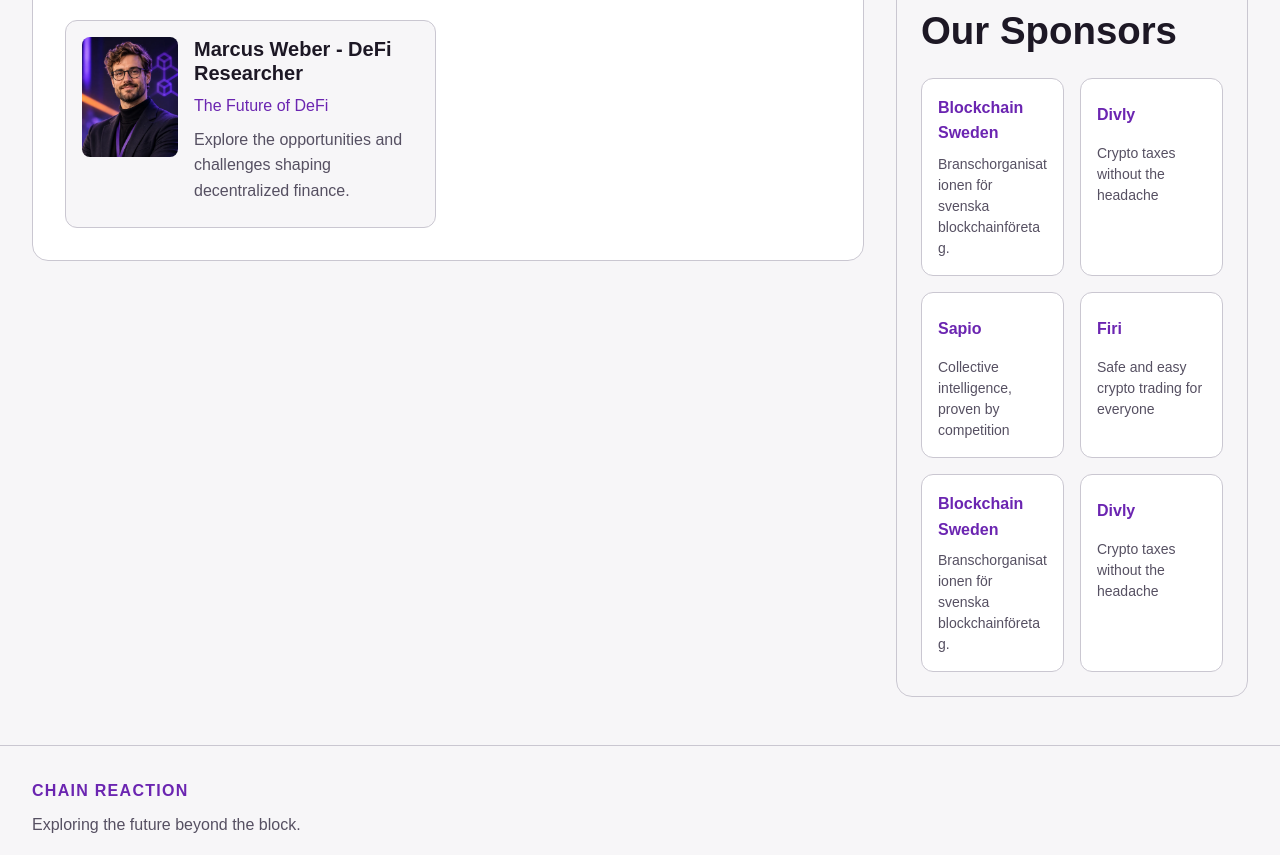
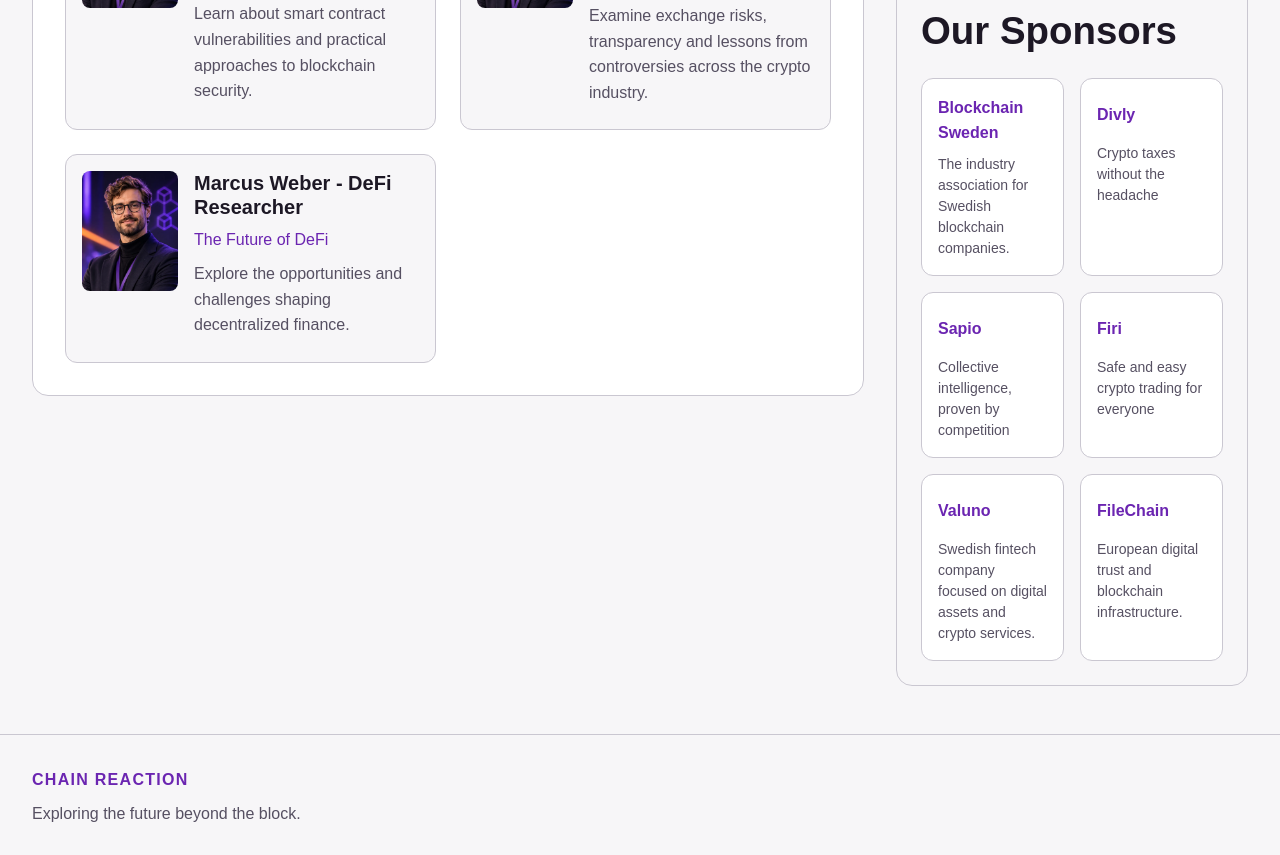
Before and after one commit to cameloasa-blockchain/Conference-Chain-Reaction, a plain HTML site: page index.html in a window 1280 px wide. Shown: the part 2780-3635 px from the top of the page. Drawn offline with Linux system fonts and the light colour scheme.

Commit message:
fix: refine schedule and sponsor content

```diff
--- a/index.html
+++ b/index.html
@@ -163,7 +163,7 @@
                         <!-- Lunch break -->
                         <li class="schedule-item schedule-break">
                             <article class="schedule-card">
-                                <time datetime="12:00">12:00–13:00</time>
+                                <time datetime="12:00">12:00</time>–<time datetime="13:00">13:00</time>
 
                                 <h3>Lunch Break</h3>
 
@@ -213,7 +213,7 @@
                         <!-- Session 6 -->
                         <li class="schedule-item">
                             <article class="schedule-card">
-                                <time datetime="15:30">15:30–17:30</time>
+                                <time datetime="15:30">15:30</time>–<time datetime="17:30">17:30</time>
 
                                 <h3>Open Discussion &amp; Q&amp;A</h3>
 
@@ -454,7 +454,7 @@
                                 <a href="https://blockchainsweden.se/" target="_blank" rel="noopener noreferrer">
                                     Blockchain Sweden
                                 </a>
-                                <p>Branschorganisationen för svenska blockchainföretag.</p>
+                                <p>The industry association for Swedish blockchain companies.</p>
                             </li>
                             <!-- Sponsor 2 -->
                             <li class="sponsor-card">
@@ -481,18 +481,18 @@
                             <!-- Sponsor 5 -->
                             <li class="sponsor-card">
 
-                                <a href="https://blockchainsweden.se/" target="_blank" rel="noopener noreferrer">
-                                    Blockchain Sweden
+                                <a href="https://investor.valuno.com/" target="_blank" rel="noopener noreferrer">
+                                    Valuno
                                 </a>
-                                <p>Branschorganisationen för svenska blockchainföretag.</p>
+                                <p>Swedish fintech company focused on digital assets and crypto services.</p>
                             </li>
 
                             <!-- Sponsor 6 -->
                             <li class="sponsor-card">
-                                <a href="https://divly.se/" target="_blank" rel="noopener noreferrer">
-                                    Divly
+                                <a href="https://www.filechain.com/" target="_blank" rel="noopener noreferrer">
+                                    FileChain
                                 </a>
-                                <p>Crypto taxes without the headache</p>
+                                <p>European digital trust and blockchain infrastructure.</p>
                             </li>
 
                         </ul>
```
Also changed, not shown: images/screenshots/wireframe.png (deleted), 1 other file.
